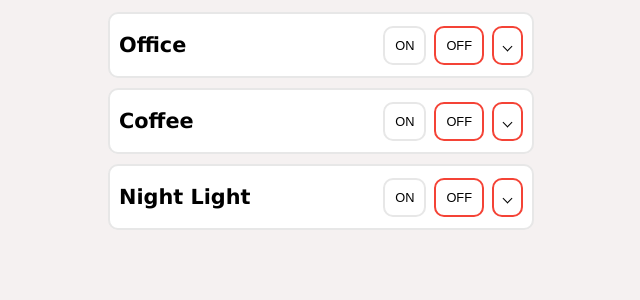
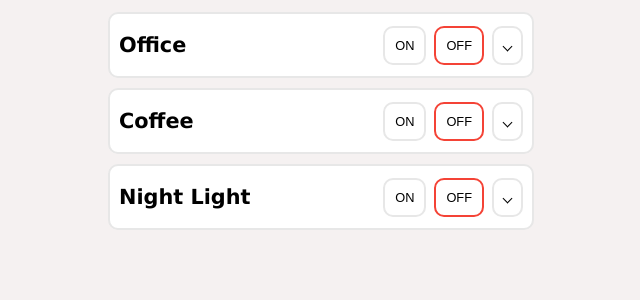
Before and after one commit to mjvandermeulen/outlets-react, a React (Create React App) app: page / in a window 1280 px wide. Shown: the top 300 px of the page, without its empty margins (319-959 px from the left). Built offline with nearby package versions, Linux system fonts and the light colour scheme; no server answers.

Commit message:
clean up accordion css

```diff
--- a/src/components/Group.css
+++ b/src/components/Group.css
@@ -52,7 +52,7 @@ i.caret {
 }
 
 .accordion-item__line-content .button__caret {
-  border: 2px solid #e7e7e7;
+  border: 2px solid #f44336;
   transform: rotate(-180deg);
   transition-timing-function: ease-in-out;
   transition-duration: 0.5s;
@@ -66,10 +66,9 @@ i.caret {
   transition-duration: 1s; /* by vivi */
 }
 
-.accordion-item__line-content .button__caret--down {
-  border: 2px solid #f44336;
+.accordion-item__line-content .button__caret.button__caret--down {
+  border-color: #e7e7e7;
   transform: rotate(0deg);
-  position: relative;
 }
 
 .accordion-item__content .timer .timer__line {
--- a/src/components/Group.tsx
+++ b/src/components/Group.tsx
@@ -57,7 +57,7 @@ class GroupComponent extends React.Component<Props> {
     return (
       <li className="accordion-list__item">
         <div
-          className={classNames(' accordion-item', {
+          className={classNames('accordion-item', {
             'accordion-item--closed': !this.props.expandGroup,
           })}
         >
@@ -70,16 +70,11 @@ class GroupComponent extends React.Component<Props> {
                 {this.props.displayName}
               </div>
               <RemoteControlButton
-                className={
-                  `
-                    button__caret
-                    ${this.props.expandGroup ? '' : ' button__caret--down'}` +
-                  `${
-                    this.props.displayName === 'Coffee'
-                      ? ' button__caret--bounce'
-                      : ''
-                  }`
-                }
+                className={classNames(
+                  'button__caret',
+                  { 'button__caret--down': !this.props.expandGroup },
+                  { 'button__caret--bounce': this.props.group === 'coffee' }
+                )}
                 active={false} // animate: use button__caret--down class
                 handleClick={() => {}}
                 size="medium"
--- a/src/css/accordion.css
+++ b/src/css/accordion.css
@@ -16,7 +16,7 @@
 
 .accordion-item .accordion-item__inner {
   transform-origin: top left;
-  max-height: 25rem;
+  max-height: 35rem;
   transition-timing-function: ease-in;
   transition-duration: 0.3s;
   transition-property: max-height;
@@ -36,6 +36,7 @@
 }
 
 .accordion-item .bounce {
+  /* Abscissas must be in the [0, 1] range or the curve is not a function of time. */
   transition-timing-function: cubic-bezier(0.7, 1.6, 0, 0.75);
   transition-timing-function: cubic-bezier(0.3, 2.3, 0.1, -0.25); /* by vivi */
 
@@ -44,26 +45,13 @@
 }
 
 .accordion-item--closed .accordion-item__inner {
-  transform-origin: top left;
   max-height: 0rem;
-  /* transition-timing-function: cubic-bezier(0.895, 0.03, 0.685, 0.22); ORIG from https://codepen.io/sedlukha/pen/WPeemb?editors=0100 */
-  /* transition-timing-function: cubic-bezier(0.7, 1.6, 0, 0.75); FUN BOUNCE */
-  /* transition-timing-function: cubic-bezier(-0.11, 1.56, 0.33, 0.754); WHY NOT WORKING?
-  ****/
-  /* ***Abscissas must be in the [0, 1] range or
-   the curve is not a function of time. */
-
-  /* transition-timing-function: cubic-bezier(0, 1.15, 0, 0.95); */
   transition-timing-function: ease-out;
-  transition-duration: 0.3s;
-  transition-property: max-height;
 }
 
 .accordion-item--closed .accordion-item__content {
   transform: rotate(-90deg);
   transition-timing-function: ease-in;
-  transition-duration: 0.3s;
-  transition-property: transform;
 }
 
 .accordion-item .accordion-item__line {
```
